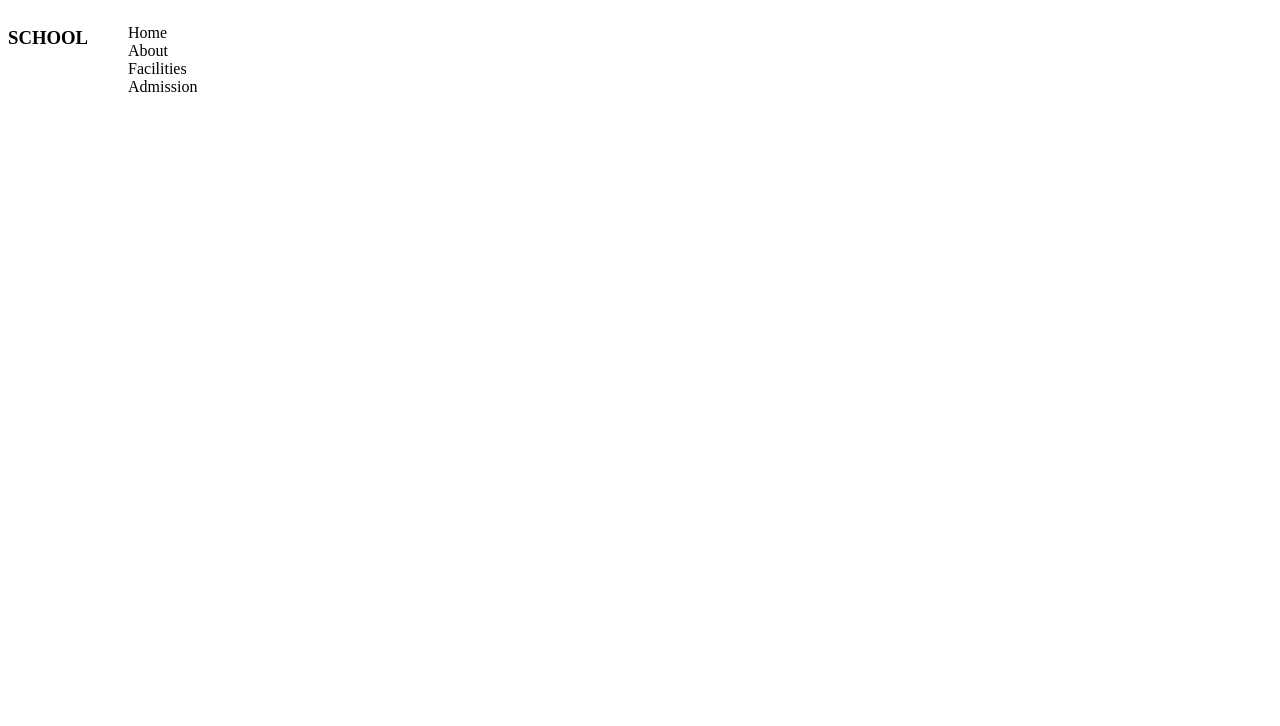
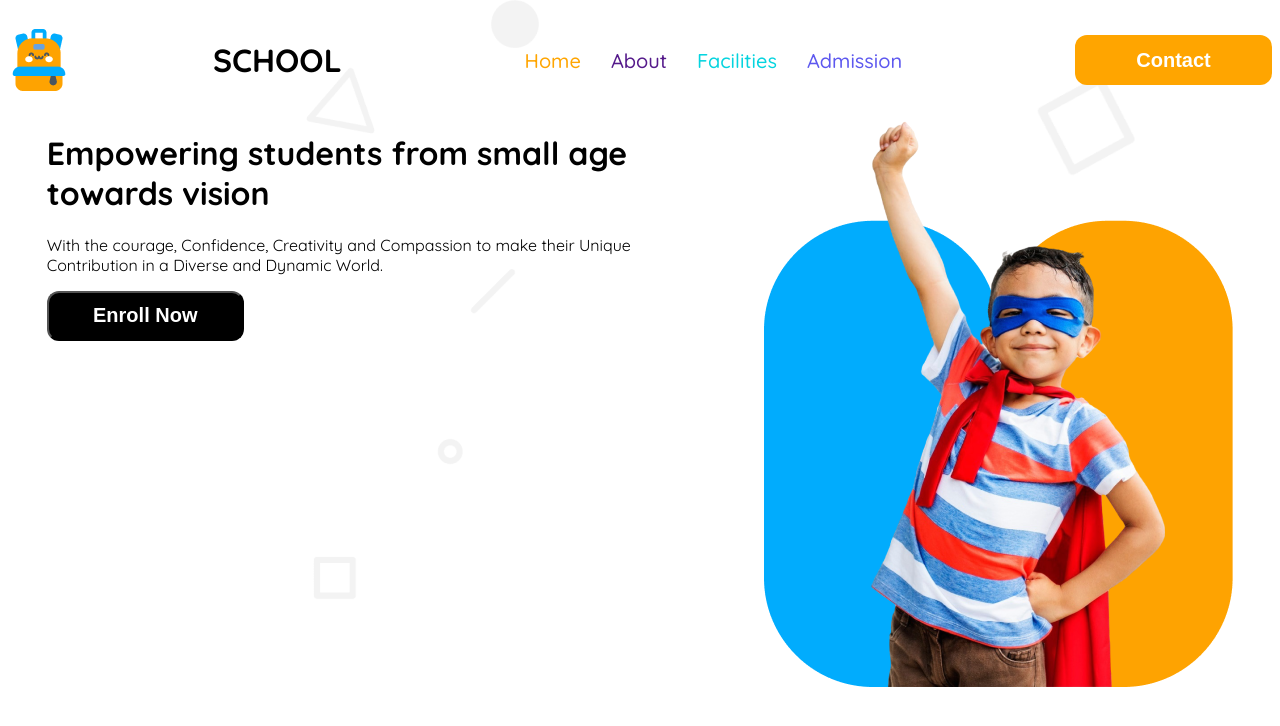
Before and after one commit to SKNOBEL1/assignment2, a plain HTML site: page index.html in a window 1280 px wide. Drawn offline with Linux system fonts and the light colour scheme.

Commit message:
first part almost done

```diff
--- a/index.html
+++ b/index.html
@@ -5,27 +5,45 @@
     <meta name="viewport" content="width=device-width, initial-scale=1.0">
     <title>assignment2</title>
     <link rel="stylesheet" href="styles/style.css">
+    <style>
+        body {
+          background-image: url(assets/bg.png);
+        }
+        </style>
+</head>
+<body class="quicksand-font">
 
-</head>
-<body>
     <header>
+
         <nav class="navbar display-flex">
+            <img src="assets/logo.png" alt="">
+            <h3 class="school">SCHOOL</h3>
+            <ul class="nav-links display-flex">
+                <!-- li.nav-item*4>a.nav-link -->
 
-            <h3 class="school">SCHOOL</h3>
-            <ul class="nav-links">
-                <!-- li.nav-item*4>a.nav-link -->
-                <li class="nav-item"><a href="" class="nav-link"></a>Home</li>
-                <li class="nav-item"><a href="" class="nav-link"></a>About</li>
-                <li class="nav-item"><a href="" class="nav-link"></a>Facilities</li>
-                <li class="nav-item"><a href="" class="nav-link"></a>Admission</li>
+                <li class="nav-item"><a href="" class="nav-link color1">Home</a></li>
+                <li class="nav-item"><a href="" class="nav-link color2">About</a></li>
+                <li class="nav-item"><a href="" class="nav-link color3">Facilities</a></li>
+                <li class="nav-item"><a href="" class="nav-link color4">Admission</a></li>
+
             </ul>
-            <!-- <div>
+            <div>
                 <button class="btn-1">Contact</button>
-            </div> -->
+            </div>
         </nav>
+        <div class="banner display-flex">
+            <div class="banner-content">
+                <h1 class="banner-title">Empowering students from small age towards vision</h1>
+                <p class="banner-description">With the courage, Confidence, Creativity and
+                     Compassion to make their Unique Contribution in a Diverse and Dynamic World.</p>
+                <button class="btn-2">Enroll Now</button>
+            </div>
+             <img class="banner-image" src="assets/hero-kids.png" alt="">
+        </div>
 
     </header>
     <main>
+
 
 
     </main>
--- a/styles/style.css
+++ b/styles/style.css
@@ -7,6 +7,8 @@
   font-optical-sizing: auto;
   font-weight: 400;
   font-style: normal;
+
+
 }
 
 /* sheared styles  */
@@ -16,7 +18,8 @@
 
 /* navbar related style */
 .navbar{
-  display: flex;
+  justify-content: space-between;
+  align-items: center;
 }
 
 
@@ -27,4 +30,73 @@
 .nav-link{
   text-decoration: none;
   font-weight: 500;
+  font-size: 1.25rem;
 }
+.school{
+  font-weight: bold;
+  font-size: 2rem;
+}
+
+/* banner styles */
+.banner{
+  justify-content: space-around;
+
+}
+.banner-content{
+  max-width: 640px;
+  max-height: 331px;
+
+
+}
+/* .banner-image{
+  width: 100%;
+} */
+
+/* color styles */
+.color1{
+  color: Orange;
+}
+.color2{
+  color: Sky Blue;
+}
+.color3{
+  color: #05D4DF;
+}
+.color4{
+  color: #5D58EF;
+}
+/* button styles */
+.btn-1{
+  font-size: 1.25rem;
+  font-weight: 700;
+  border-radius: 12px;
+  border: none;
+  background-color: orange;
+  color: #FFFFFF;
+  padding: 10px 10px;
+  height: 50px;
+  width: 197px;
+
+}
+.btn-2{
+  font-size: 1.25rem;
+  font-weight: 700;
+  border-radius: 12px;
+  background-color: black;
+  color: #FFFFFF;
+  padding: 10px 10px;
+  height: 50px;
+  width: 197px;
+
+}
+
+
+/* responsive media query */
+@media screen and (max-width: 576px) {
+  .navbar, .nav-links,
+  .banner,
+  .banner-content{
+    flex-direction: column;
+  }
+
+}
```
